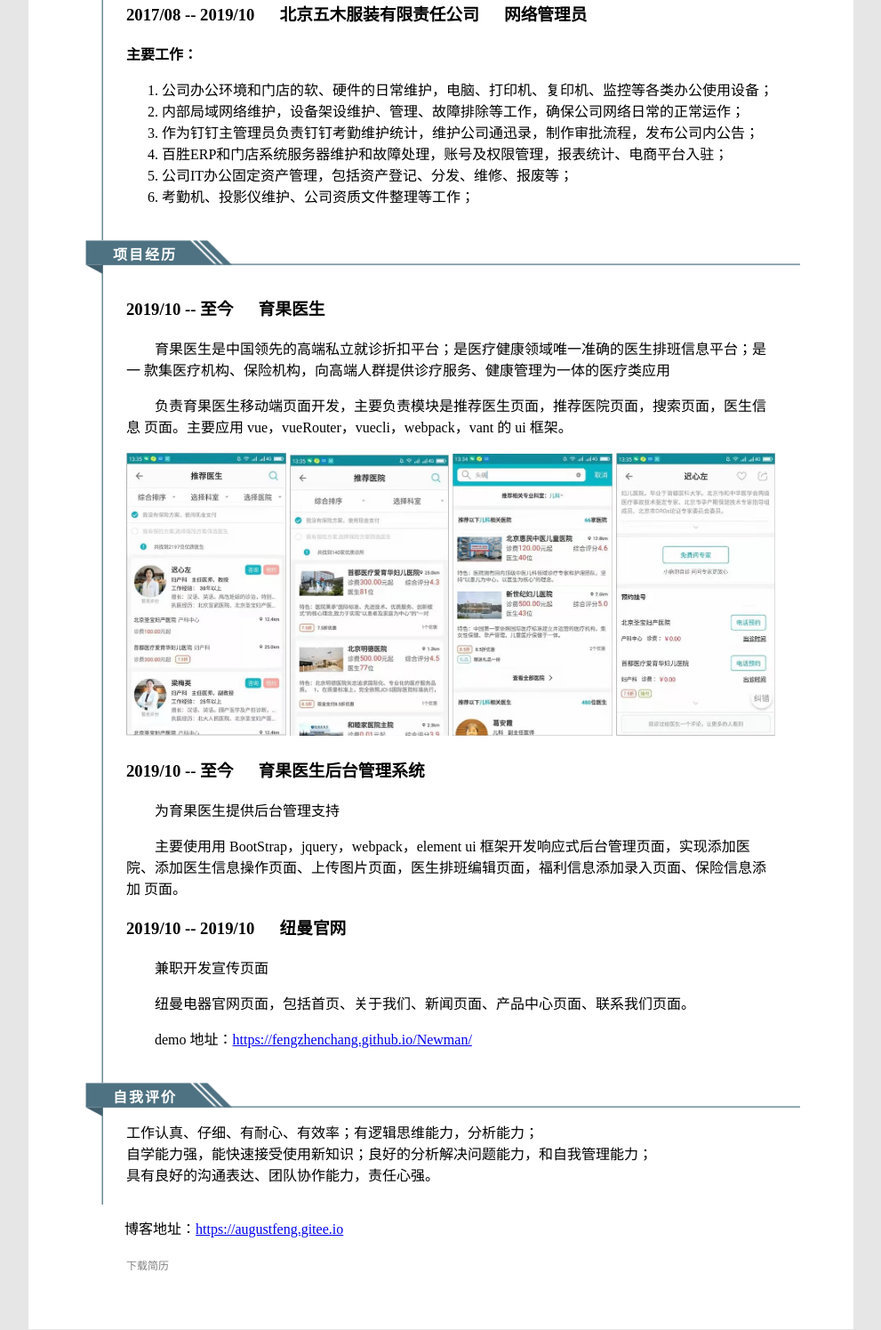
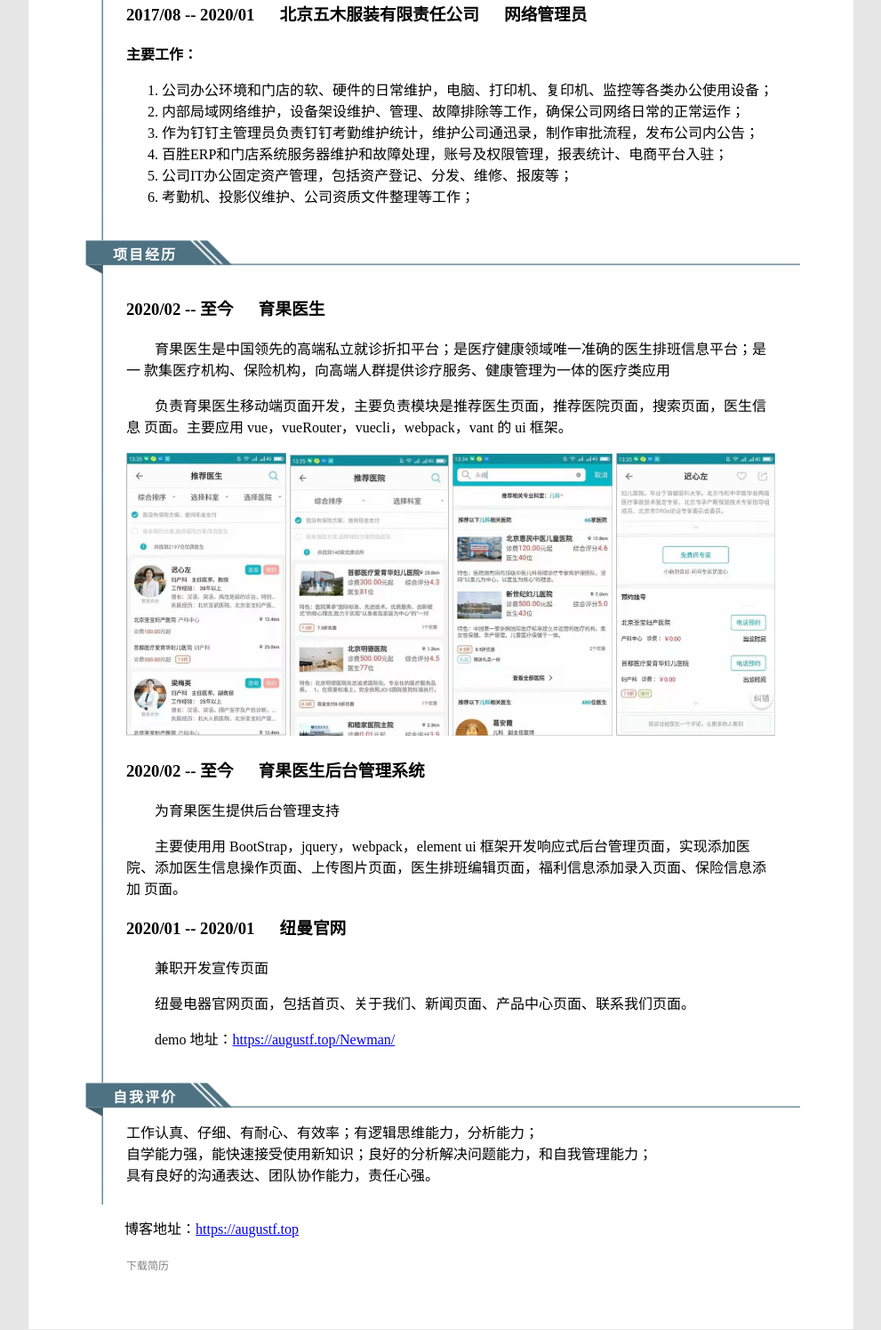
Before and after one commit to fengzhenchang/fengzhenchang.github.io, a website: page r/index.html in a window 1280 px wide. Shown: the part 905-2400 px from the top of the page at 89% size, without its empty margins (144-1135 px from the left). Drawn offline with nearby package versions, Linux system fonts and the light colour scheme.

Commit message:
update_re

```diff
--- a/r/index.html
+++ b/r/index.html
@@ -170,8 +170,8 @@
         <div class="title">工作经历</div>
         <div class="content">
           <h3>
-            2019/10 --
-            2021/09&nbsp;&nbsp;&nbsp;&nbsp;&nbsp;&nbsp;北京晟世康泰文化传播有限公司&nbsp;&nbsp;&nbsp;&nbsp;&nbsp;&nbsp;前端开发
+            2020/02 --
+            2021/10&nbsp;&nbsp;&nbsp;&nbsp;&nbsp;&nbsp;北京晟世康泰文化传播有限公司&nbsp;&nbsp;&nbsp;&nbsp;&nbsp;&nbsp;前端开发
           </h3>
           <p><b>主要工作：</b></p>
           <ol>
@@ -183,7 +183,7 @@
           </ol>
           <h3>
             2017/08 --
-            2019/10&nbsp;&nbsp;&nbsp;&nbsp;&nbsp;&nbsp;北京五木服装有限责任公司&nbsp;&nbsp;&nbsp;&nbsp;&nbsp;&nbsp;网络管理员
+            2020/01&nbsp;&nbsp;&nbsp;&nbsp;&nbsp;&nbsp;北京五木服装有限责任公司&nbsp;&nbsp;&nbsp;&nbsp;&nbsp;&nbsp;网络管理员
           </h3>
           <p><b>主要工作：</b></p>
           <ol>
@@ -207,7 +207,7 @@
       <div class="bd">
         <div class="title">项目经历</div>
         <div class="content">
-          <h3>2019/10 -- 至今&nbsp;&nbsp;&nbsp;&nbsp;&nbsp;&nbsp;育果医生</h3>
+          <h3>2020/02 -- 至今&nbsp;&nbsp;&nbsp;&nbsp;&nbsp;&nbsp;育果医生</h3>
           <p class="pr">
             育果医生是中国领先的高端私立就诊折扣平台；是医疗健康领域唯一准确的医生排班信息平台；是一
             款集医疗机构、保险机构，向高端人群提供诊疗服务、健康管理为一体的医疗类应用
@@ -223,7 +223,7 @@
             <img src="./docinfo.jpg" alt="医生信息" class="imgpr" />
           </p>
           <h3>
-            2019/10 --
+            2020/02 --
             至今&nbsp;&nbsp;&nbsp;&nbsp;&nbsp;&nbsp;育果医生后台管理系统
           </h3>
           <p class="pr">为育果医生提供后台管理支持</p>
@@ -234,15 +234,15 @@
             页面。
           </p>
           <h3>
-            2019/10 -- 2019/10&nbsp;&nbsp;&nbsp;&nbsp;&nbsp;&nbsp;纽曼官网
+            2020/01 -- 2020/01&nbsp;&nbsp;&nbsp;&nbsp;&nbsp;&nbsp;纽曼官网
           </h3>
           <p class="pr">兼职开发宣传页面</p>
           <p class="pr">
             纽曼电器官网页面，包括首页、关于我们、新闻页面、产品中心页面、联系我们页面。
           </p>
           <p class="pr">
-            demo 地址：<a href="https://fengzhenchang.github.io/Newman/"
-              >https://fengzhenchang.github.io/Newman/</a
+            demo 地址：<a href="https://augustf.top/Newman/"
+              >https://augustf.top/Newman/</a
             >
           </p>
         </div>
@@ -256,9 +256,7 @@
         </div>
       </div>
       <p class="pr" style="text-indent: 3rem">
-        博客地址：<a href="https://augustfeng.gitee.io"
-          >https://augustfeng.gitee.io</a
-        >
+        博客地址：<a href="https://augustf.top">https://augustf.top</a>
       </p>
       <div class="footer">
         <a
```
Also changed, not shown: 1 other file.
